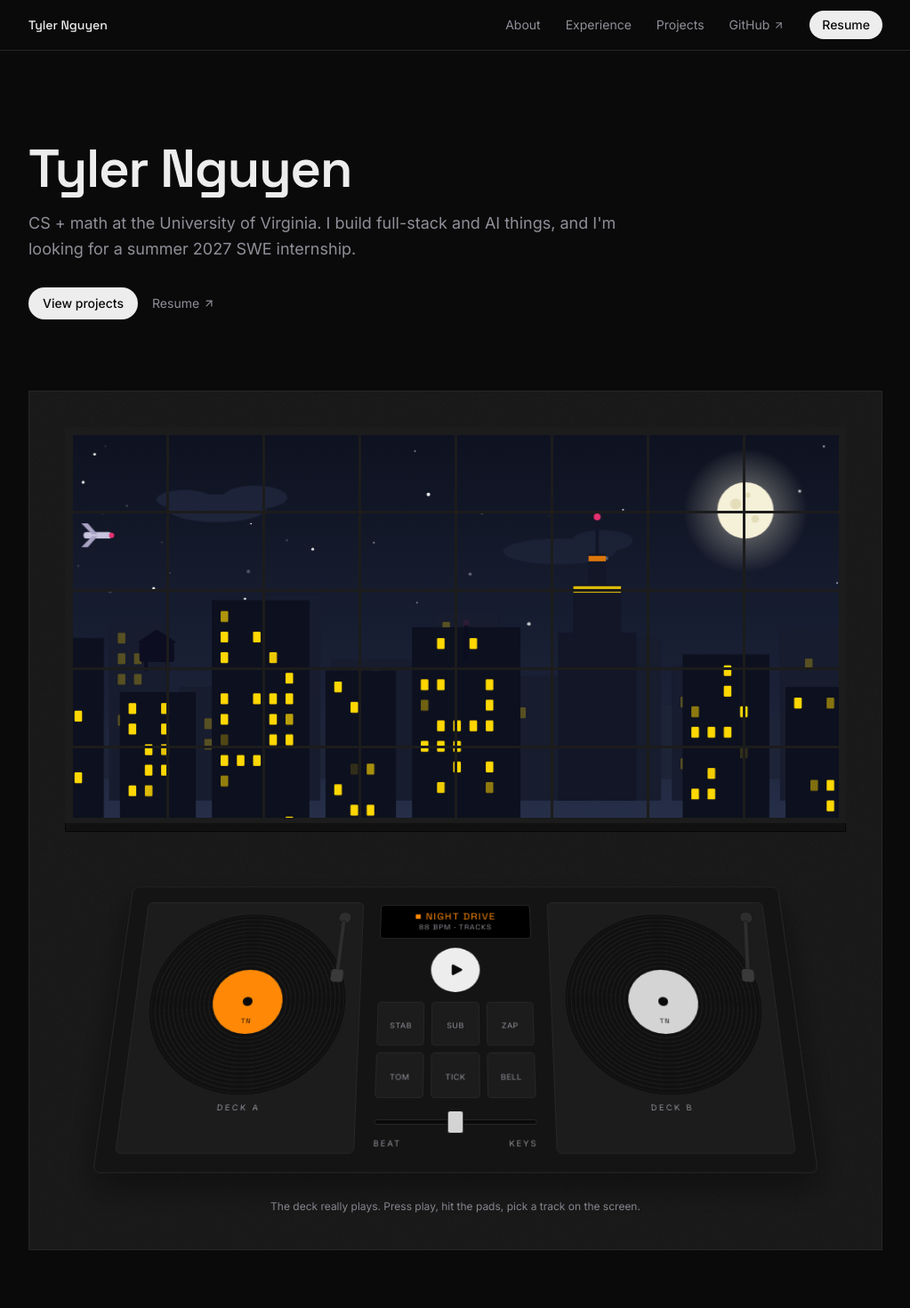
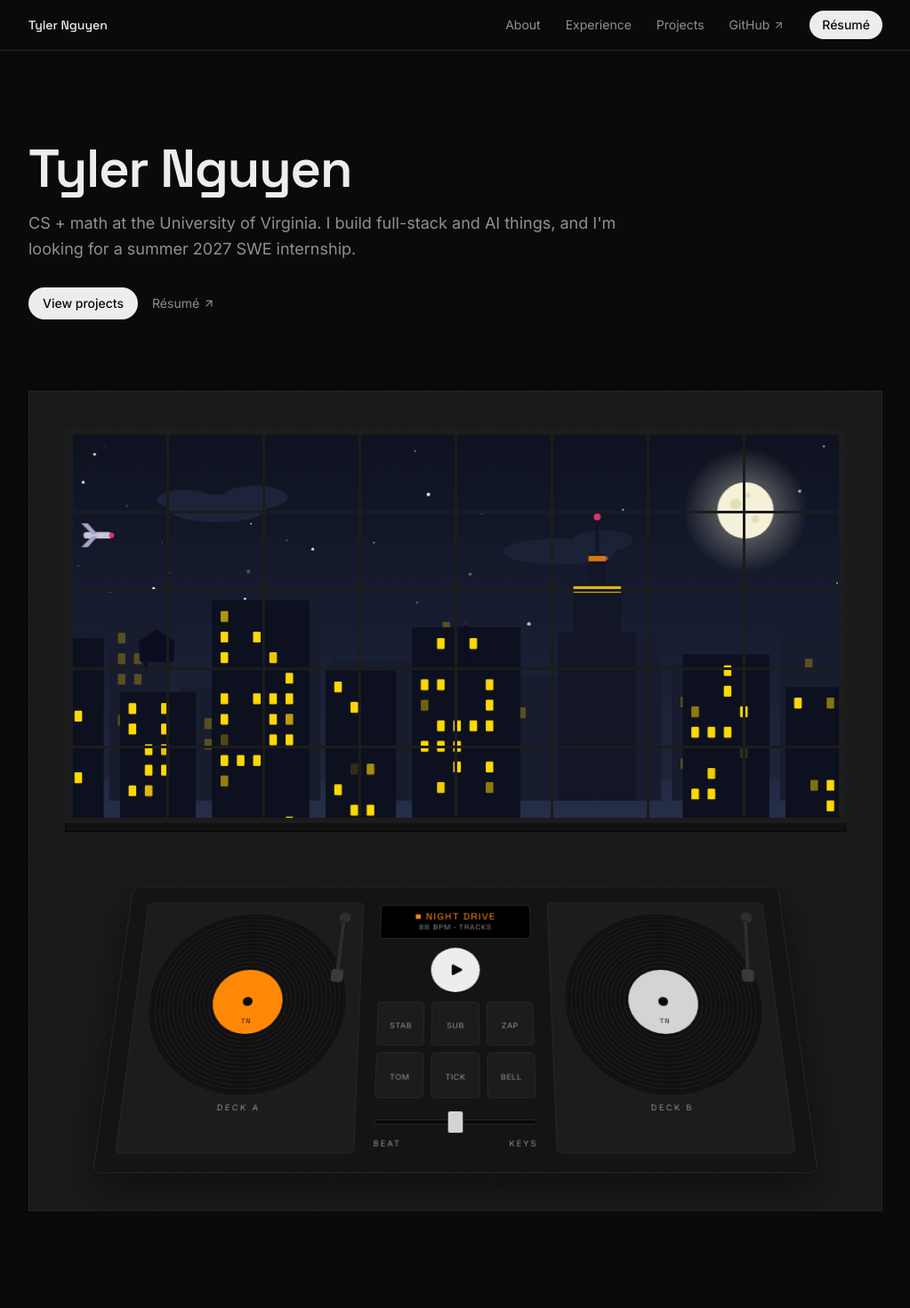
Before and after one commit to tyl3rn/portfolio, a Next.js app: page / in a window 1280 px wide. Shown: the top 1470 px of the page at 89% size, without its empty margins (128-1151 px from the left). Built offline with nearby package versions, Linux system fonts and the light colour scheme.

Commit message:
drop deck caption, Resume to Resumé wording fix

```diff
--- a/app/components/hero.tsx
+++ b/app/components/hero.tsx
@@ -41,7 +41,7 @@ export default function Hero() {
               rel="noopener noreferrer"
               className="inline-flex items-center gap-1 text-sm text-muted hover:text-ink transition-colors"
             >
-              Resume
+              Résumé
               <ArrowUpRight size={14} aria-hidden />
             </a>
           </div>
@@ -80,10 +80,6 @@ export default function Hero() {
             <DJDeck onPlayingChange={(playing, bpm) => setBeat({ playing, bpm })} />
           </motion.div>
 
-          <p className="mt-7 text-center text-xs text-muted">
-            The deck really plays. Press play, hit the pads, pick a track on the
-            screen.
-          </p>
         </div>
       </div>
     </section>
--- a/app/components/nav.tsx
+++ b/app/components/nav.tsx
@@ -39,7 +39,7 @@ export default function Nav() {
             rel="noopener noreferrer"
             className="rounded-full bg-ink px-3.5 py-1.5 text-sm font-medium text-bg hover:bg-white transition-colors"
           >
-            Resume
+            Résumé
           </a>
         </div>
       </nav>
--- a/app/page.tsx
+++ b/app/page.tsx
@@ -280,7 +280,7 @@ function Footer() {
             {[
               { href: "https://github.com/tyl3rn", label: "GitHub" },
               { href: "https://linkedin.com/in/tyler-nguyen2028", label: "LinkedIn" },
-              { href: "/Tyler_Resume_May28 (1).pdf", label: "Resume" },
+              { href: "/Tyler_Resume_May28 (1).pdf", label: "Résumé" },
             ].map((link) => (
               <a
                 key={link.label}
```
